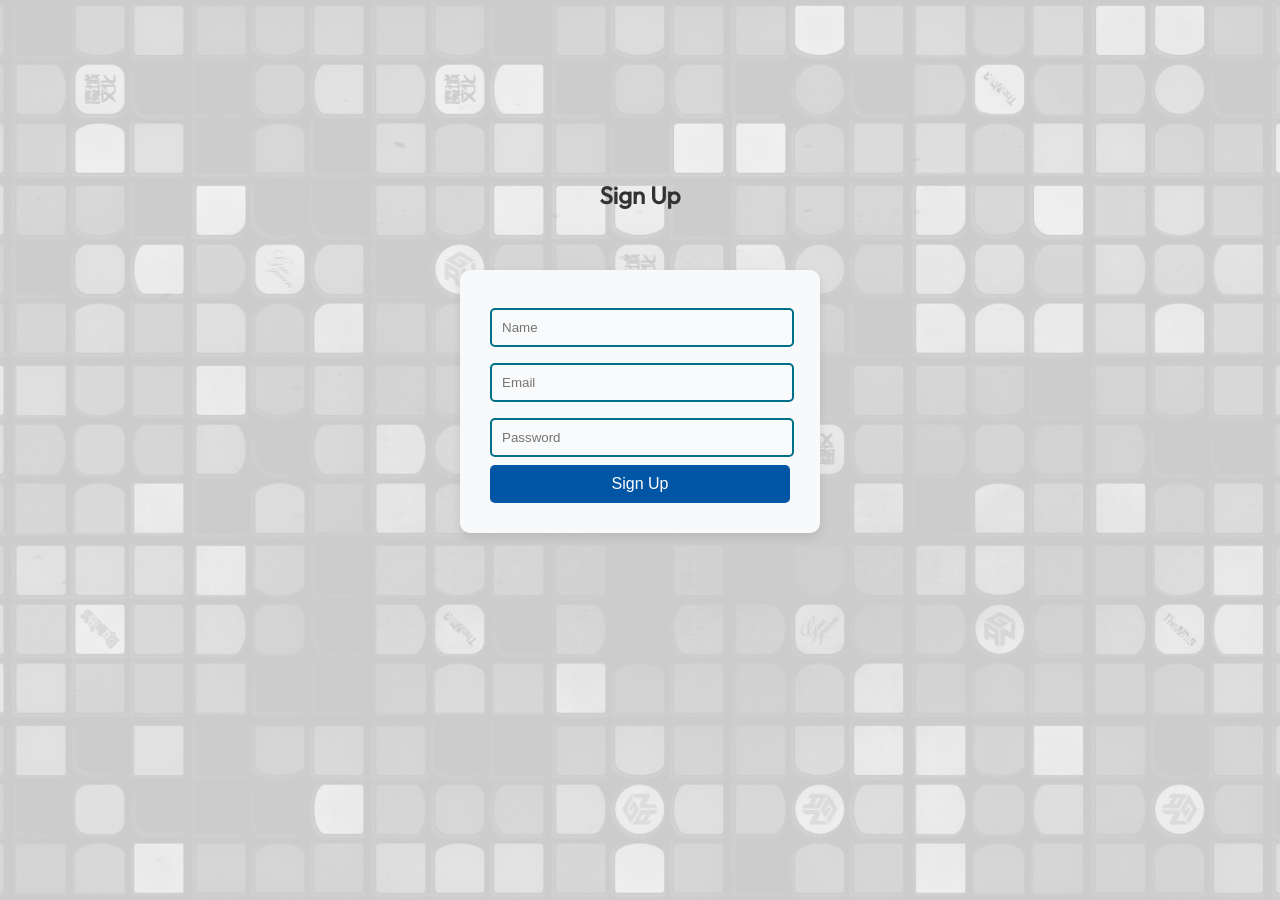
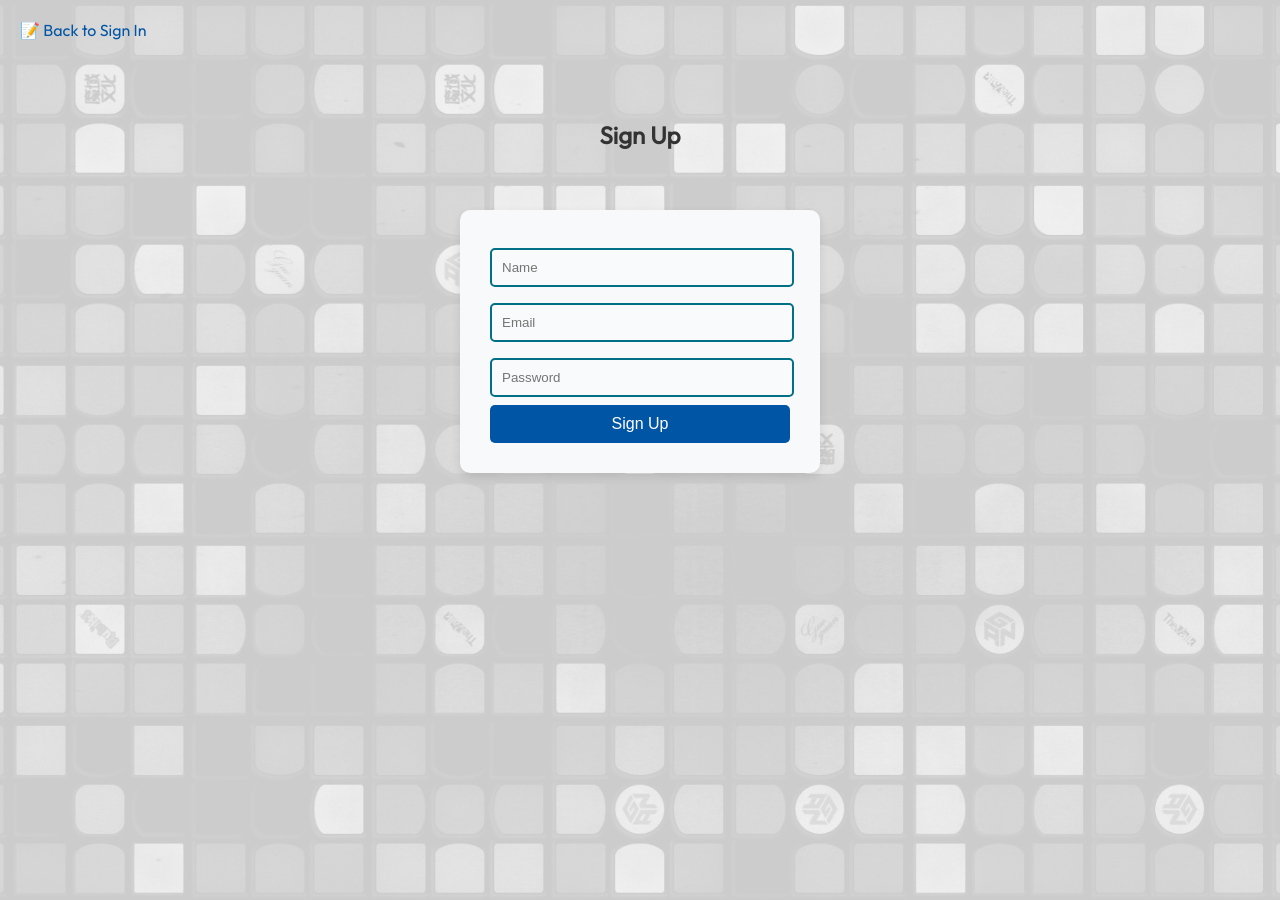
Before and after one commit to AllanWang1/UBC-Cubing-Club, a React (Vite) app in the folder frontend/: page /signup in a window 1280 px wide. Built offline with nearby package versions, Linux system fonts and the light colour scheme.

Commit message:
Added navigation links to enable smooth client navigation

```diff
--- a/frontend/src/pages/SignIn.jsx
+++ b/frontend/src/pages/SignIn.jsx
@@ -23,6 +23,11 @@ const SignIn = () => {
   };
   return (
     <div className="sign-in">
+      <div className="back-home">
+        <Link to="/">
+          <p>🏠 Back to Home</p>
+        </Link>
+      </div>
       <h2>Sign In</h2>
       {error && <p>Login Error</p>}
       <form onSubmit={handleLogin}>
--- a/frontend/src/pages/SignUp.jsx
+++ b/frontend/src/pages/SignUp.jsx
@@ -1,6 +1,6 @@
 import { useState } from "react";
 import { supabase } from "../SupabaseClient";
-import { useNavigate } from "react-router-dom";
+import { useNavigate, Link } from "react-router-dom";
 import "../styles/SignUp.css";
 
 const SignUp = () => {
@@ -20,14 +20,19 @@ const SignUp = () => {
       },
     });
     if (error) {
-        setError(error);
+      setError(error);
     } else {
-        navigate("/signin")
+      navigate("/signin");
     }
   };
 
   return (
     <div className="sign-up">
+      <div className="back">
+        <Link to="/signin">
+          <p>📝 Back to Sign In</p>
+        </Link>
+      </div>
       <h2>Sign Up</h2>
       {error && <p>Sign Up Error</p>}
       <form onSubmit={handleSignUp}>
--- a/frontend/src/styles/SignIn.css
+++ b/frontend/src/styles/SignIn.css
@@ -3,7 +3,20 @@
   flex-direction: column;
   align-items: center;
   gap: 60px;
-  margin: 80px 170px;
+  margin: 20px 70px;
+}
+
+.back-home{
+    display: flex;
+    position: fixed;
+    top: 20px;
+    left: 20px;
+}
+
+.back-home a {
+    text-decoration: none;
+    color: #0055a4;
+    font-size: 16px;
 }
 
 .sign-in-input-fields {
--- a/frontend/src/styles/SignUp.css
+++ b/frontend/src/styles/SignUp.css
@@ -3,5 +3,19 @@
     flex-direction: column;
     align-items: center;
     gap: 60px;
-    margin: 80px 170px;
+    margin: 20px 70px;
 }
+
+.back {
+    display: flex;
+    flex-direction: column;
+    position: fixed;
+    top: 20px;
+    left: 20px;
+}
+
+.back a {
+    text-decoration: none;
+    color: #0055a4;
+    font-size: 16px;
+}
```
